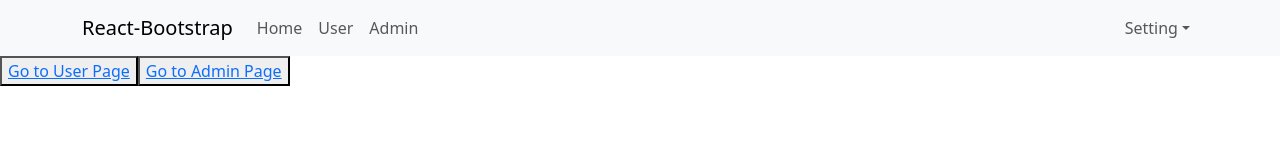
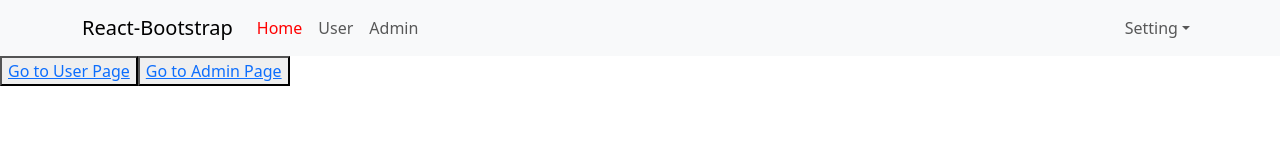
Before and after one commit to hunggtham/React-learning, a React (Create React App) app: page / in a window 1280 px wide. Shown: the top 160 px of the page. Built offline with nearby package versions, Linux system fonts and the light colour scheme.

Commit message:
active nav with Navlink

```diff
--- a/src/App.css
+++ b/src/App.css
@@ -128,3 +128,7 @@
   border-collapse: collapse;
   border-spacing: 0;
 }
+
+.app-container .header-container .navbar-nav .nav-link.active {
+  color: red;
+}
--- a/src/App.js
+++ b/src/App.js
@@ -6,12 +6,12 @@
 function App() {
   return (
     <div className="app-container">
-      <header className="header-container">
+      <div className="header-container">
         <Header />
         <button><Link to="/users">Go to User Page</Link></button>
         <button><Link to="/admins">Go to Admin Page</Link></button>
 
-      </header>
+      </div>
       <div className='main-container'>
         <div className='app-content'>
           <Outlet />
--- a/src/components/Header/Header.js
+++ b/src/components/Header/Header.js
@@ -2,7 +2,7 @@
 import Nav from 'react-bootstrap/Nav';
 import Navbar from 'react-bootstrap/Navbar';
 import NavDropdown from 'react-bootstrap/NavDropdown';
-import { Link } from 'react-router-dom';
+import { NavLink } from 'react-router-dom';
 
 const Header = () => {
     return (
@@ -12,9 +12,9 @@
                 <Navbar.Toggle aria-controls="basic-navbar-nav" />
                 <Navbar.Collapse id="basic-navbar-nav">
                     <Nav className="me-auto">
-                        <Link to="/" className="nav-link">Home</Link>
-                        <Link to="/users" className="nav-link">User</Link>
-                        <Link to="/admins" className="nav-link">Admin</Link>
+                        <NavLink to="/" className="nav-link">Home</NavLink>
+                        <NavLink to="/users" className="nav-link">User</NavLink>
+                        <NavLink to="/admins" className="nav-link">Admin</NavLink>
 
                     </Nav>
                     <Nav>
```
